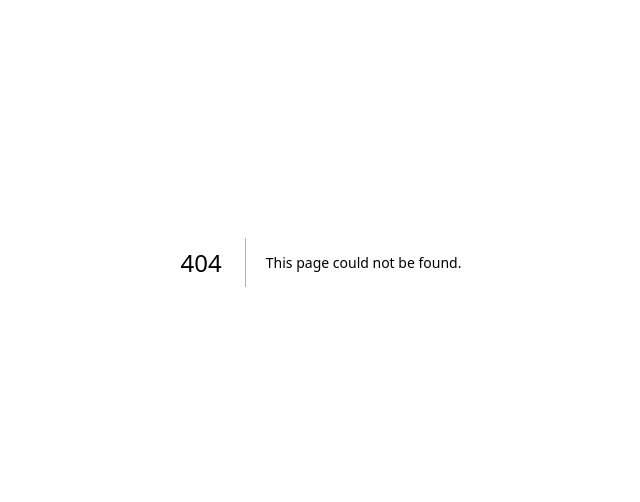
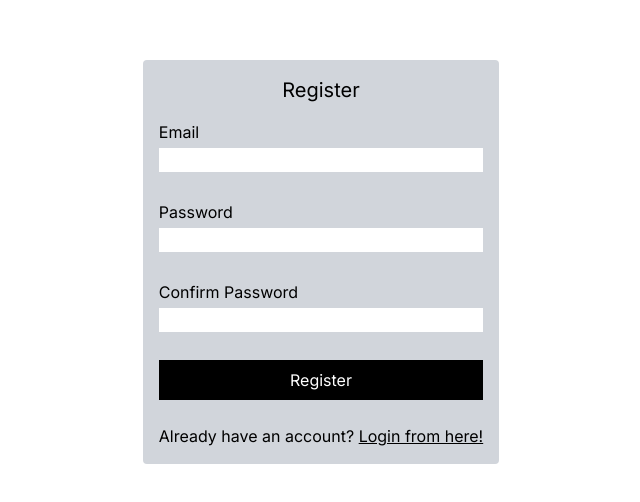
Before and after one commit to SaraZmni/login-flow-with-B2B-Test, a Next.js app: page /register in a window 1280 px wide. Before the commit this address had no page. Shown: the part 138-640 px from the top of the page, without its empty margins (319-959 px from the left). Built offline with nearby package versions, Linux system fonts and the light colour scheme.

Commit message:
complete register page and add e2e tests

```diff
--- a/src/app/(auth)/login/_actions/login.ts
+++ b/src/app/(auth)/login/_actions/login.ts
@@ -11,7 +11,6 @@ const schema = z.object({
 
 
   export async function login(currentState: any, formData: FormData) {
-    console.log('login', formData);
 
     const data = schema.safeParse({
         email: formData.get('email'),
--- /dev/null
+++ b/src/app/(auth)/register/_actions/register.ts
@@ -0,0 +1,50 @@
+'use server';
+
+import { createClient } from '@/utils/supabase/server';
+import { redirect } from 'next/navigation';
+import { z } from 'zod';
+
+const schema = z
+  .object({
+    email: z.string().email('Invalid email address'),
+    password: z.string().min(6, 'Password must be at least 6 characters'),
+    confirmPassword: z.string(),
+  })
+  .refine((data) => data.password === data.confirmPassword, {
+    message: 'Passwords do not match!',
+    path: ['confirmPassword'],
+  });
+
+export async function register(currentState: any, formData: FormData) {
+  const data = schema.safeParse({
+    email: formData.get('email'),
+    password: formData.get('password'),
+    confirmPassword: formData.get('confirmPassword'),
+  });
+
+  // Return early if the form data is invalid
+  if (!data.success) {
+    return {
+      errors: data.error.flatten().fieldErrors,
+    };
+  }
+
+  const supabase = createClient();
+
+  const { error } = await supabase.auth.signUp({
+    email: data.data.email,
+    password: data.data.password,
+  });
+
+  if (error) {
+    return {
+      errors: {
+        email: error.message,
+        password: error.message,
+        confirmPassword: error.message,
+      },
+    };
+  }
+
+  redirect('/dashboard');
+}
--- /dev/null
+++ b/src/app/(auth)/register/page.tsx
@@ -0,0 +1,46 @@
+"use client";
+
+import { useFormState } from "react-dom";
+import Link from "next/link";
+import { register } from "./_actions/register";
+
+export default function RegisterPage() {
+  const [state, formAction] = useFormState(register, null);
+
+  return (
+    <>
+      <h1 className="mb-4 text-center text-xl">Register</h1>
+      <form action={formAction} className="space-y-6">
+        <div className="flex flex-col gap-1">
+          <label htmlFor="email">Email</label>
+          <input id="email" name="email" type="email" required />
+          <p aria-live="polite">{state?.errors.email}</p>
+        </div>
+        <div className="flex flex-col gap-1">
+          <label htmlFor="password">Password</label>
+          <input id="password" name="password" type="password" required />
+          <p aria-live="polite">{state?.errors.password}</p>
+        </div>
+        <div className="flex flex-col gap-1">
+          <label htmlFor="confirmPassword">Confirm Password</label>
+          <input
+            id="confirmPassword"
+            name="confirmPassword"
+            type="password"
+            required
+          />
+          <p aria-live="polite">{state?.errors.confirmPassword}</p>
+        </div>
+        <button className="w-full bg-black px-3 py-2 text-white">
+          Register
+        </button>
+        <p>
+          {`Already have an account? `}
+          <Link className="underline hover:opacity-60" href="/login">
+            Login from here!
+          </Link>
+        </p>
+      </form>
+    </>
+  );
+}
--- a/src/app/(marketing)/_components/header.tsx
+++ b/src/app/(marketing)/_components/header.tsx
@@ -13,6 +13,9 @@ export default function Header() {
             <li>
               <Link href="/login">Login</Link>
             </li>
+            <li>
+              <Link href="/register">Register</Link>
+            </li>
           </ul>
         </nav>
       </div>
```
Also changed, not shown: 1 other file (tests, documents, lock files or other folders).
